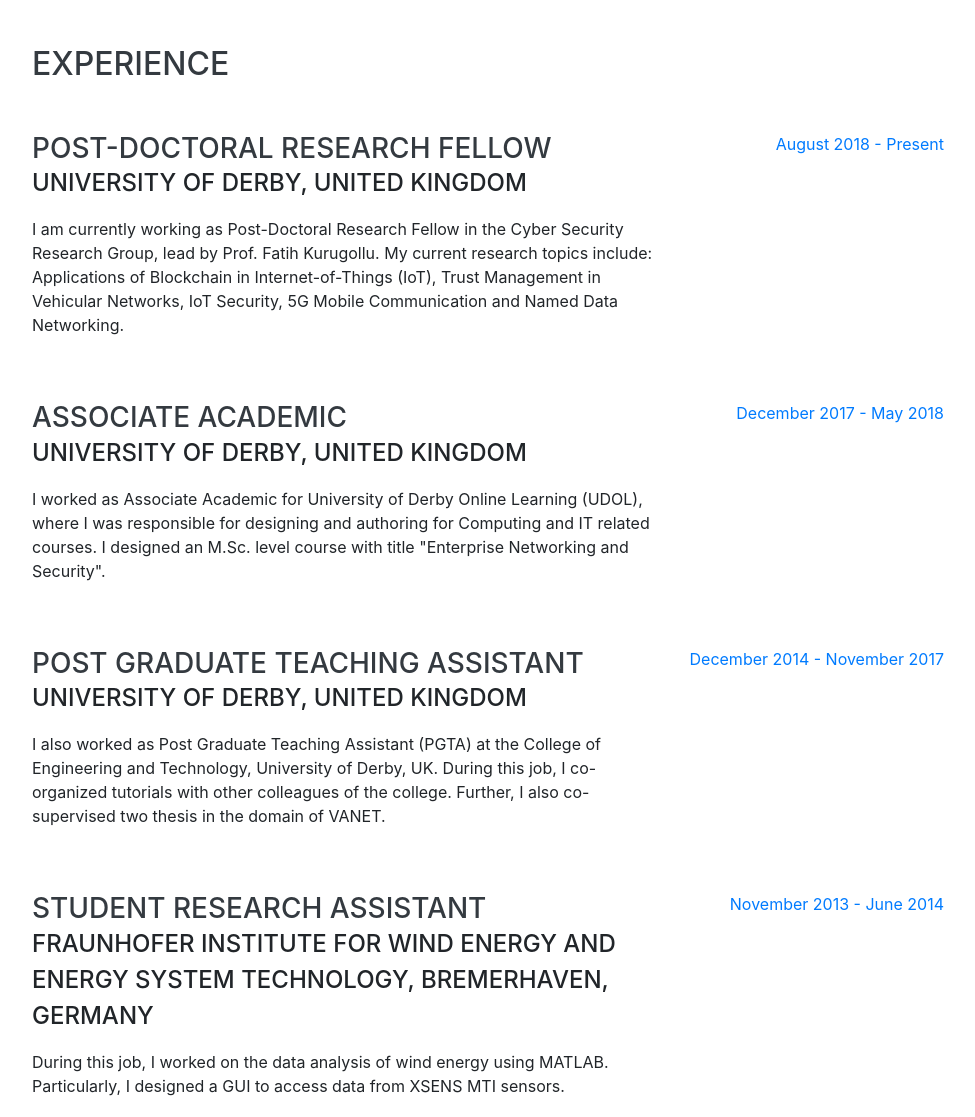
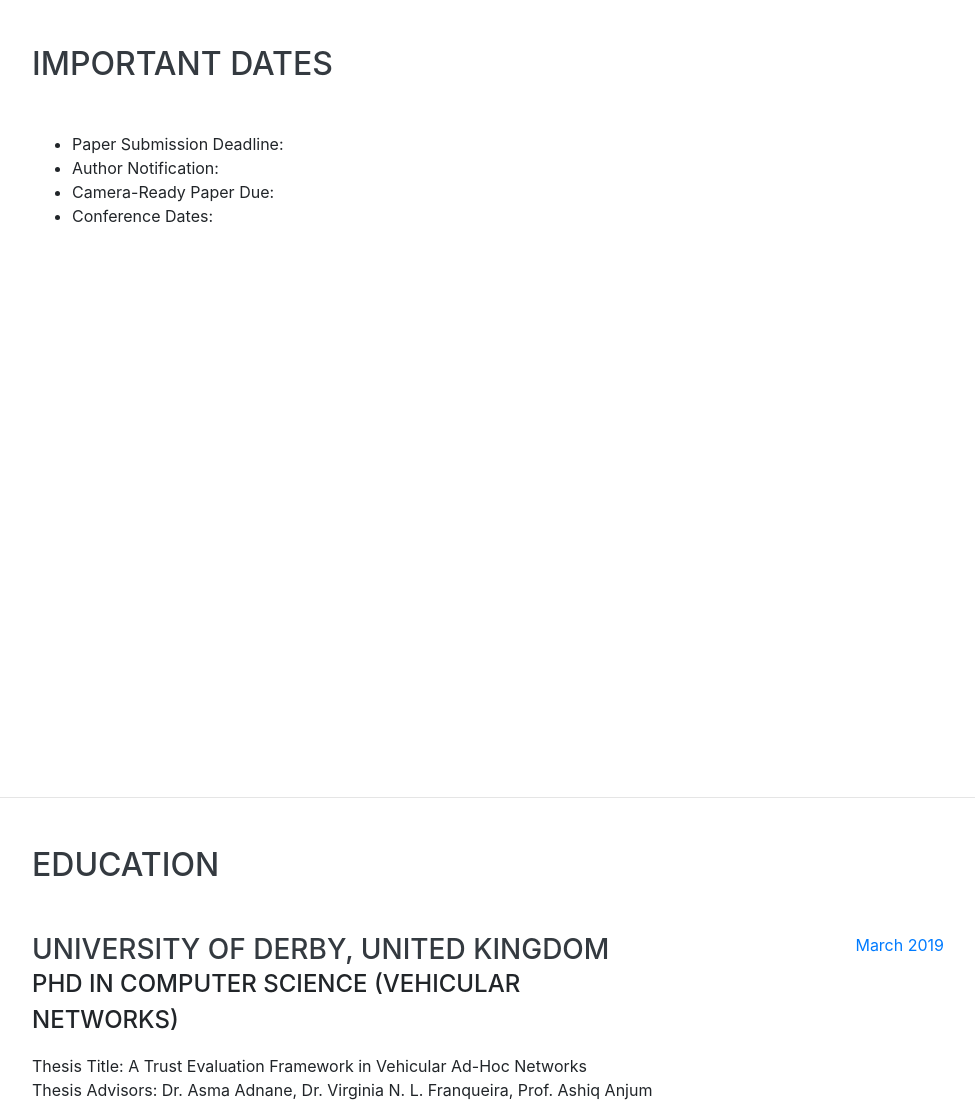
Before and after one commit to farhanyousafzai/vehcomnet2020, a website with bundled scripts: page index.html in a window 1280 px wide. Shown: the part 1382-2499 px from the top of the page, without its empty margins (288-1263 px from the left). Built offline with nearby package versions, Linux system fonts and the light colour scheme; a web font is replaced by a local one.

Commit message:
Update index.html

```diff
--- a/index.html
+++ b/index.html
@@ -117,56 +117,19 @@
 
     <hr class="m-0">
 
-    <section class="resume-section p-3 p-lg-5 d-flex justify-content-center" id="experience">
+    <section class="resume-section p-3 p-lg-5 d-flex justify-content-center" id="Important Dates">
       <div class="w-100">
-        <h2 class="mb-5">Experience</h2>
+        <h2 class="mb-5">Important Dates</h2>
+   <ul>
 
-        <div class="resume-item d-flex flex-column flex-md-row justify-content-between mb-5">
-          <div class="resume-content">
-            <h3 class="mb-0">Post-Doctoral Research Fellow</h3>
-            <div class="subheading mb-3">University of Derby, United Kingdom</div>
-            <p>I am currently working as Post-Doctoral Research Fellow in the Cyber Security Research Group, lead by Prof. Fatih Kurugollu. My current research topics include: Applications of Blockchain in Internet-of-Things (IoT), Trust Management in Vehicular Networks, IoT Security, 5G Mobile Communication and Named Data Networking.</p>
-          </div>
-          <div class="resume-date text-md-right">
-            <span class="text-primary">August 2018 - Present</span>
-          </div>
-        </div>
+        <li> Paper Submission Deadline: </li>
+        <li> Author Notification: </li>
+        <li> Camera-Ready Paper Due: </li>
+        <li> Conference Dates: </li>
+    </ul>
 
-        <div class="resume-item d-flex flex-column flex-md-row justify-content-between mb-5">
-          <div class="resume-content">
-            <h3 class="mb-0">Associate Academic</h3>
-            <div class="subheading mb-3">University of Derby, United Kingdom</div>
-            <p>I worked as Associate Academic for University of Derby Online Learning (UDOL), where I was responsible for designing and authoring for Computing and IT related courses. I designed an M.Sc. level course with title "Enterprise Networking and Security".</p>
-          </div>
-          <div class="resume-date text-md-right">
-            <span class="text-primary">December 2017 - May 2018</span>
-          </div>
-        </div>
-
-        <div class="resume-item d-flex flex-column flex-md-row justify-content-between mb-5">
-          <div class="resume-content">
-            <h3 class="mb-0">Post Graduate Teaching Assistant</h3>
-            <div class="subheading mb-3">University of Derby, United Kingdom</div>
-            <p>I also worked as Post Graduate Teaching Assistant (PGTA) at the College of Engineering and Technology, University of Derby, UK. During this job, I co-organized tutorials with other colleagues of the college. Further, I also co-supervised two thesis in the domain of VANET.</p>
-          </div>
-          <div class="resume-date text-md-right">
-            <span class="text-primary">December 2014 - November 2017</span>
-          </div>
-        </div>
-
-        <div class="resume-item d-flex flex-column flex-md-row justify-content-between">
-          <div class="resume-content">
-            <h3 class="mb-0">Student Research Assistant</h3>
-            <div class="subheading mb-3">Fraunhofer Institute for Wind Energy and Energy System Technology, BremerHaven, Germany</div>
-            <p>During this job, I worked on the data analysis of wind energy using MATLAB. Particularly, I designed a GUI to access data from XSENS MTI sensors.</p>
-          </div>
-          <div class="resume-date text-md-right">
-            <span class="text-primary">November 2013 - June 2014</span>
-          </div>
-        </div>
 
       </div>
-
     </section>
 
     <hr class="m-0">
```
